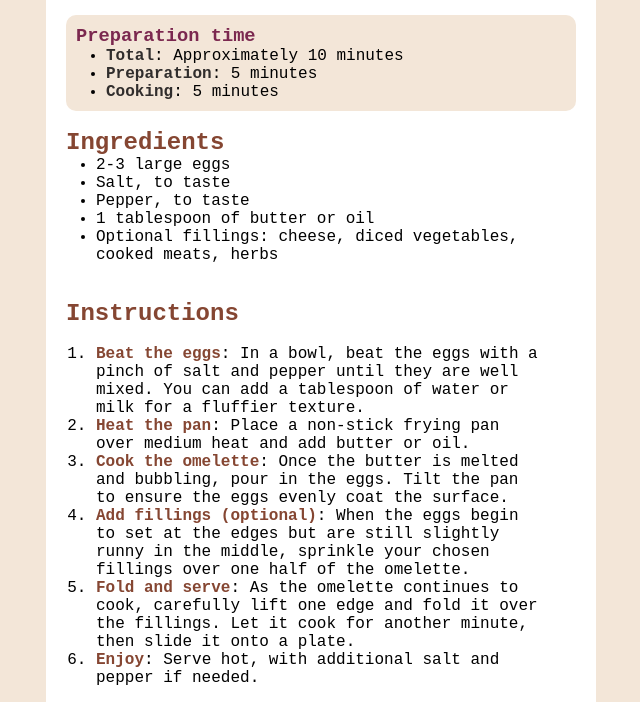
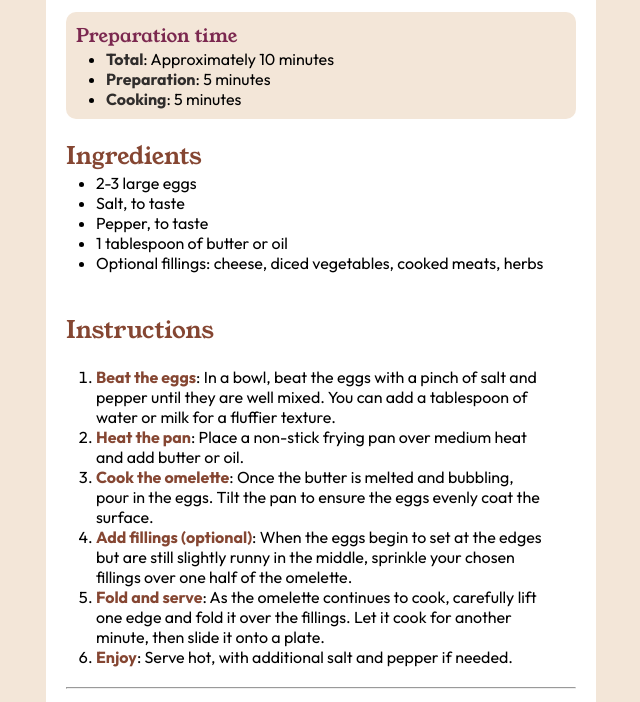
Before and after one commit to A856-Amdaz/Recipe, a plain HTML site: page index.html in a window 1280 px wide. Shown: the part 420-1122 px from the top of the page, without its empty margins (319-959 px from the left). Drawn offline with Linux system fonts and the light colour scheme.

Commit message:
update file

```diff
--- a/ahmad.css
+++ b/ahmad.css
@@ -19,9 +19,21 @@
 body {
     background-color: var(--Stone100);
     padding: 50px;
-    font-family: 'Courier New', Courier, monospace;
+    font-family: "Outfit", sans-serif;
+    font-optical-sizing: auto;
+    font-weight: 400;
+    font-style: normal;
+}
 
-
+h1,
+h2,
+h3,
+h4,
+h5,
+h6 {
+    font-family: "Young Serif", serif;
+    font-weight: 400;
+    font-style: normal;
 }
 
 .omelette {
@@ -69,12 +81,12 @@ ol {
     color: var(--Brown800);
 }
 
-.no{
+.no {
     display: flex;
     justify-content: space-between;
     color: var(--Brown800);
 }
 
-.pad{
+.pad {
     padding: 0px 100px;
 }
--- a/index.html
+++ b/index.html
@@ -21,6 +21,10 @@
       color: hsl(228, 45%, 44%);
     }
   </style>
+  <link rel="preconnect" href="https://fonts.googleapis.com">
+  <link rel="preconnect" href="https://fonts.gstatic.com" crossorigin>
+  <link href="https://fonts.googleapis.com/css2?family=Outfit:wght@100..900&family=Young+Serif&display=swap"
+    rel="stylesheet">
 </head>
 
 <body>
@@ -129,14 +133,14 @@
       <tr>277kcal</tr> -->
       <div class="no">
         <p>Calories</p>
-        <p  class="pad"><b>277kcal</b></p>
+        <p class="pad"><b>277kcal</b></p>
       </div>
       <br>
       <hr>
       <br>
       <div class="no">
         <p>Carbs</p>
-        <p  class="pad"><b>0g</b></p>
+        <p class="pad"><b>0g</b></p>
       </div>
       <br>
       <hr>
@@ -157,63 +161,6 @@
 
 
   </div>
-
-
-
-<!--
-  Simple Omelette Recipe
-
-  An easy and quick dish, perfect for any meal. This classic omelette combines beaten eggs cooked
-  to perfection, optionally filled with your choice of cheese, vegetables, or meats.
-
-  Preparation time
-
-  Total: Approximately 10 minutes
-  Preparation: 5 minutes
-  Cooking: 5 minutes
-
-  Ingredients
-
-  2-3 large eggs
-  Salt, to taste
-  Pepper, to taste
-  1 tablespoon of butter or oil
-  Optional fillings: cheese, diced vegetables, cooked meats, herbs
-
-  Instructions
-
-  Beat the eggs: In a bowl, beat the eggs with a pinch of salt and pepper until they are well mixed.
-  You can add a tablespoon of water or milk for a fluffier texture.
-
-  Heat the pan: Place a non-stick frying pan over medium heat and add butter or oil.
-
-  Cook the omelette: Once the butter is melted and bubbling, pour in the eggs. Tilt the pan to ensure
-  the eggs evenly coat the surface.
-
-  Add fillings (optional): When the eggs begin to set at the edges but are still slightly runny in the
-  middle, sprinkle your chosen fillings over one half of the omelette.
-
-  Fold and serve: As the omelette continues to cook, carefully lift one edge and fold it over the
-  fillings. Let it cook for another minute, then slide it onto a plate.
-
-  Enjoy: Serve hot, with additional salt and pepper if needed.
-
-  Nutrition
-
-  The table below shows nutritional values per serving without the additional fillings.
-
-  Calories
-  277kcal
-
-  Carbs
-  0g
-
-  Protein
-  20g
-
-  Fat
-  22g -->
-
   <div class="attribution">
     Challenge by <a href="https://www.frontendmentor.io?ref=challenge" target="_blank">Frontend Mentor</a>.
     Coded by <a href="#">Your Name Here</a>.
```
